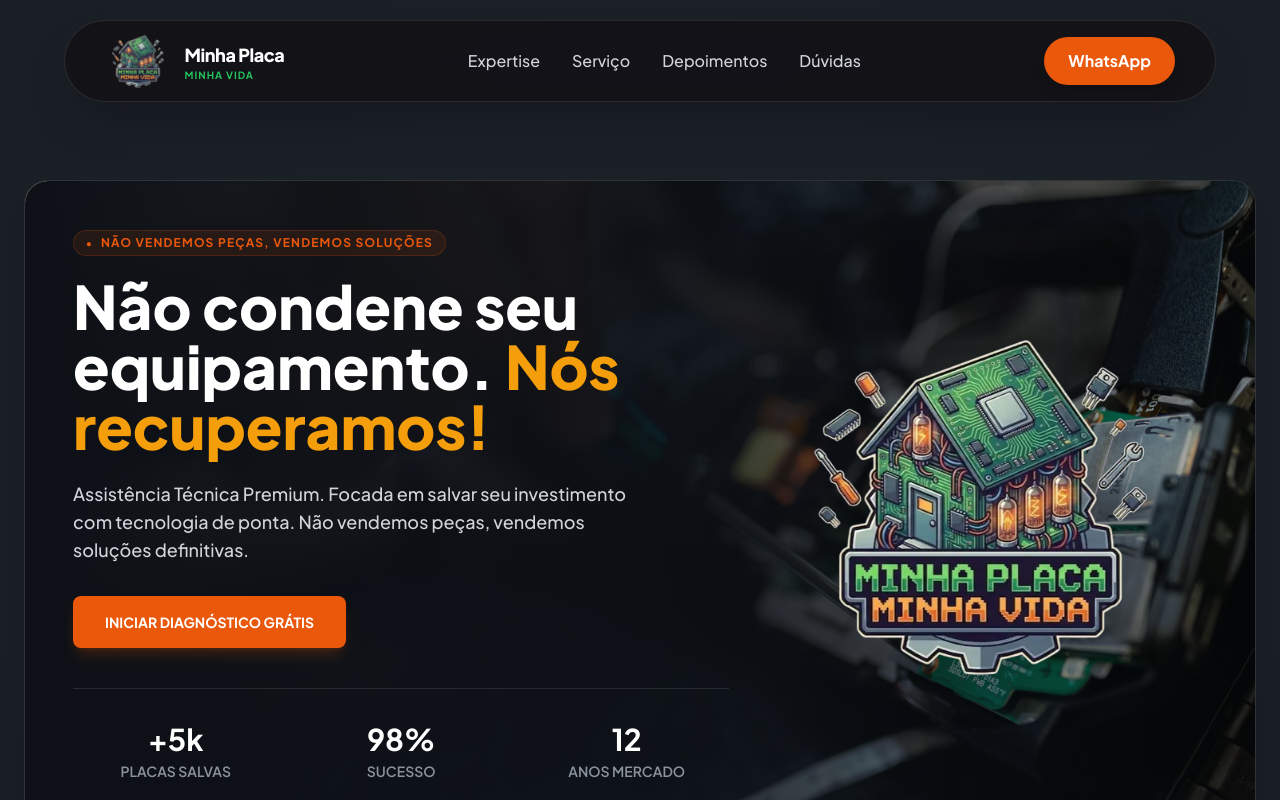
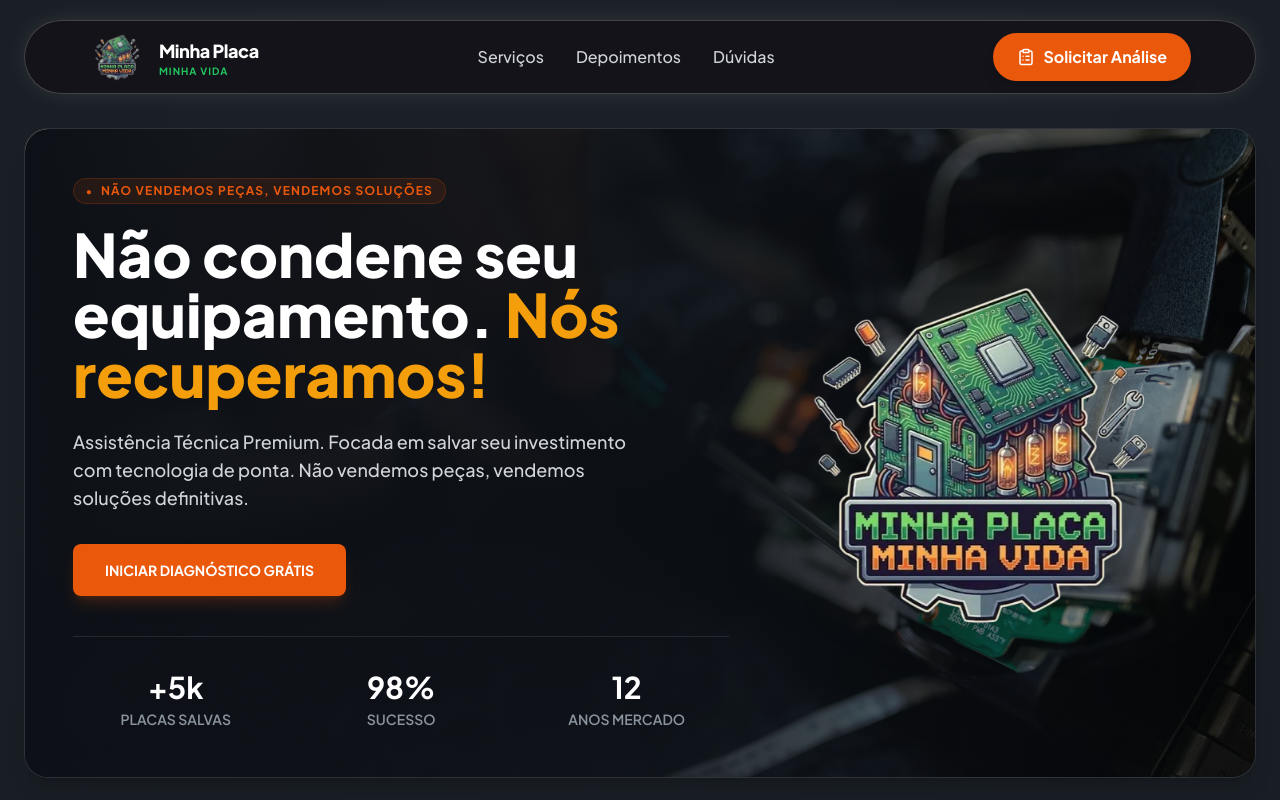
Before and after one commit to Jessicac30/minha-placa-minha-vida, a React (Vite) app: page / in a window 1280 px wide. Shown: the top 800 px of the page. Built offline with nearby package versions, Linux system fonts and the light colour scheme.

Commit message:
feat(header): implementa novo design glassmorphism responsivo com acessibilidade

```diff
--- a/src/App.tsx
+++ b/src/App.tsx
@@ -8,15 +8,14 @@ import Testimonials from './components/Testimonials';
 import FAQ from './components/FAQ';
 import AdvancedDiagnostic from './components/AdvancedDiagnostic';
 import Footer from './components/Footer';
+
 function App() {
   return (
-    <div className="bg-hero-pattern min-h-screen pt-[180px] pb-0 overflow-x-hidden">
-      {/* Mudei pb-20 para pb-0, pois o Footer já tem padding interno */}
 
+    <div className="bg-hero-pattern min-h-screen pt-32 pb-0 overflow-x-hidden">
       <Header />
 
-      <main className="container mx-auto px-6 relative space-y-16 mb-20">
-        {/* Adicionei mb-20 para dar um espaço entre o form e o footer */}
+      <main className="container mx-auto px-6 relative space-y-12 mb-20">
         <Hero />
         <Services />
         <ServiceDetails />
--- a/src/components/FAQ.tsx
+++ b/src/components/FAQ.tsx
@@ -31,7 +31,14 @@ const faqItems: FAQItem[] = [
 
 const FAQ: React.FC = () => {
   return (
-    <section id="duvidas" aria-label="Dúvidas Frequentes">
+    // CORREÇÃO AQUI:
+    // 1. id="faq" (para bater com o link do menu)
+    // 2. className="scroll-mt-32" (para o título não ficar escondido atrás do menu)
+    <section
+      id="faq"
+      className="scroll-mt-32"
+      aria-label="Dúvidas Frequentes"
+    >
       <div className="bg-bg-component rounded-3xl border border-white/10 p-8 md:p-12 shadow-2xl relative overflow-hidden">
 
         <div className="text-center mb-12 relative z-10">
@@ -47,11 +54,6 @@ const FAQ: React.FC = () => {
           {faqItems.map((item) => (
             <div
               key={item.id}
-              /* ACESSIBILIDADE (MOTION):
-                  'motion-reduce:transition-none' e 'motion-reduce:hover:transform-none'.
-                 Se o usuário tiver "Reduzir Movimento" ativado no Windows/Mac/Android,
-                 o card fica PARADO, sem causar tontura.
-              */
               className="bg-bg-body border border-white/5 rounded-2xl p-8 hover:border-brand-green/30 transition-all duration-300 hover:-translate-y-1 hover:shadow-lg hover:shadow-brand-green/5 text-left motion-reduce:transition-none motion-reduce:hover:transform-none"
             >
               <h3 className="text-xl font-bold text-white mb-3">
--- a/src/components/Header.tsx
+++ b/src/components/Header.tsx
@@ -1,32 +1,103 @@
-import React from 'react';
+import React, { useState } from 'react';
+import { Menu, X, ClipboardList } from 'lucide-react';
 
 const Header: React.FC = () => {
+  const [isMobileMenuOpen, setIsMobileMenuOpen] = useState(false);
+
+  // Links do menu
+  const navLinks = [
+    { name: 'Serviços', href: '#servicos' },
+    { name: 'Depoimentos', href: '#depoimentos' },
+    { name: 'Dúvidas', href: '#faq' },
+  ];
+
   return (
-    <header className="fixed top-5 left-0 right-0 z-50 flex justify-center px-4 md:px-0">
-      <div className="bg-[#131117]/90 backdrop-blur-md py-3 px-6 md:px-10 rounded-full border border-white/10 shadow-2xl w-full max-w-6xl flex justify-between items-center transition-all duration-300">
+    <header className="fixed top-5 left-0 right-0 z-50 flex justify-center w-full">
+
+
+      <div className="container mx-auto px-6">
+        <div className="w-full bg-[#131117]/80 backdrop-blur-xl py-3 px-6 md:px-8 lg:px-16 rounded-full border border-white/20 shadow-[0_0_30px_-10px_rgba(255,255,255,0.2)] flex justify-between items-center transition-all duration-300 relative">
 
           {/* Logo e Marca */}
           <a href="/" className="flex items-center gap-3 hover:opacity-80 transition-opacity group" title="Voltar ao início">
-           <img src="/logo.png" alt="Logo Minha Placa" className="h-10 md:h-14 w-auto group-hover:scale-110 transition-transform" />
+             <img
+               src="/logo.png"
+               alt="Logo Minha Placa"
+               className="h-10 md:h-12 w-auto group-hover:scale-110 transition-transform object-contain"
+             />
 
              <div className="flex flex-col leading-tight">
                <span className="text-white font-extrabold text-lg tracking-tight">Minha Placa</span>
-             <span className="text-brand-green text-[10px] font-bold tracking-widest uppercase hidden md:block">Minha Vida</span>
+               <span className="text-brand-green text-[10px] font-bold tracking-widest uppercase hidden lg:block">Minha Vida</span>
              </div>
           </a>
 
-        {/* Navegação */}
-        <nav className="hidden md:flex gap-8">
-          <a href="#servicos" className="text-gray-300 font-medium text-sm md:text-base hover:text-white hover:font-bold transition-all">Expertise</a>
-          <a href="#detalhes" className="text-gray-300 font-medium text-sm md:text-base hover:text-white hover:font-bold transition-all">Serviço</a>
-          <a href="#depoimentos" className="text-gray-300 font-medium text-sm md:text-base hover:text-white hover:font-bold transition-all">Depoimentos</a>
-          <a href="#faq" className="text-gray-300 font-medium text-sm md:text-base hover:text-white hover:font-bold transition-all">Dúvidas</a>
+          {/* Navegação Desktop
+          */}
+          <nav className="hidden lg:flex gap-8">
+            {navLinks.map(link => (
+              <a
+                key={link.name}
+                href={link.href}
+                className="text-gray-300 font-medium text-sm md:text-base hover:text-white hover:font-bold transition-all"
+              >
+                {link.name}
+              </a>
+            ))}
           </nav>
 
-        {/* Botão */}
-        <a href="#diagnostico" className="bg-brand-orange text-white px-6 py-3 rounded-full font-bold text-sm md:text-base hover:bg-brand-orangeHover transition-all shadow-lg hover:shadow-brand-orange/20 hover:-translate-y-1">
-          WhatsApp
+          {/* Área de Botões */}
+          <div className="flex items-center gap-4">
+
+            {/* Botão CTA Desktop (Só aparece em telas grandes) */}
+            <a
+              href="#diagnostico"
+              className="hidden lg:flex items-center gap-2 bg-brand-orange text-white px-6 py-3 rounded-full font-bold text-sm md:text-base hover:bg-brand-orange/90 transition-all shadow-lg hover:shadow-brand-orange/20 hover:-translate-y-1"
+            >
+              <ClipboardList size={18} />
+              <span>Solicitar Análise</span>
             </a>
+
+            {/* Botão Hambúrguer (Mobile e Tablet) com Acessibilidade */}
+            <button
+              className="lg:hidden text-white p-1 hover:text-brand-green transition-colors"
+              onClick={() => setIsMobileMenuOpen(!isMobileMenuOpen)}
+              aria-label={isMobileMenuOpen ? "Fechar menu de navegação" : "Abrir menu de navegação"}
+              aria-expanded={isMobileMenuOpen}
+              aria-controls="mobile-menu"
+            >
+              {isMobileMenuOpen ? <X size={24} aria-hidden="true" /> : <Menu size={24} aria-hidden="true" />}
+            </button>
+          </div>
+
+          {/* Menu Dropdown (Mobile e Tablet) */}
+          {isMobileMenuOpen && (
+            <div
+              id="mobile-menu"
+              className="absolute top-full left-0 mt-2 w-full bg-[#131117] border border-white/10 rounded-3xl p-6 flex flex-col gap-4 shadow-2xl animate-in slide-in-from-top-5 lg:hidden"
+            >
+              {navLinks.map(link => (
+                <a
+                  key={link.name}
+                  href={link.href}
+                  onClick={() => setIsMobileMenuOpen(false)}
+                  className="text-gray-300 font-medium text-lg border-b border-white/5 py-2 hover:text-brand-green"
+                >
+                  {link.name}
+                </a>
+              ))}
+               <a
+                  href="#diagnostico"
+                  onClick={() => setIsMobileMenuOpen(false)}
+                  className="bg-brand-orange text-white py-3 rounded-xl font-bold text-center flex items-center justify-center gap-2 mt-2"
+                >
+                  <ClipboardList size={20} />
+                  Solicitar Análise
+                </a>
+            </div>
+          )}
+
+        </div>
       </div>
     </header>
   );
```
Lines whose indentation alone changed are shown as unchanged.
